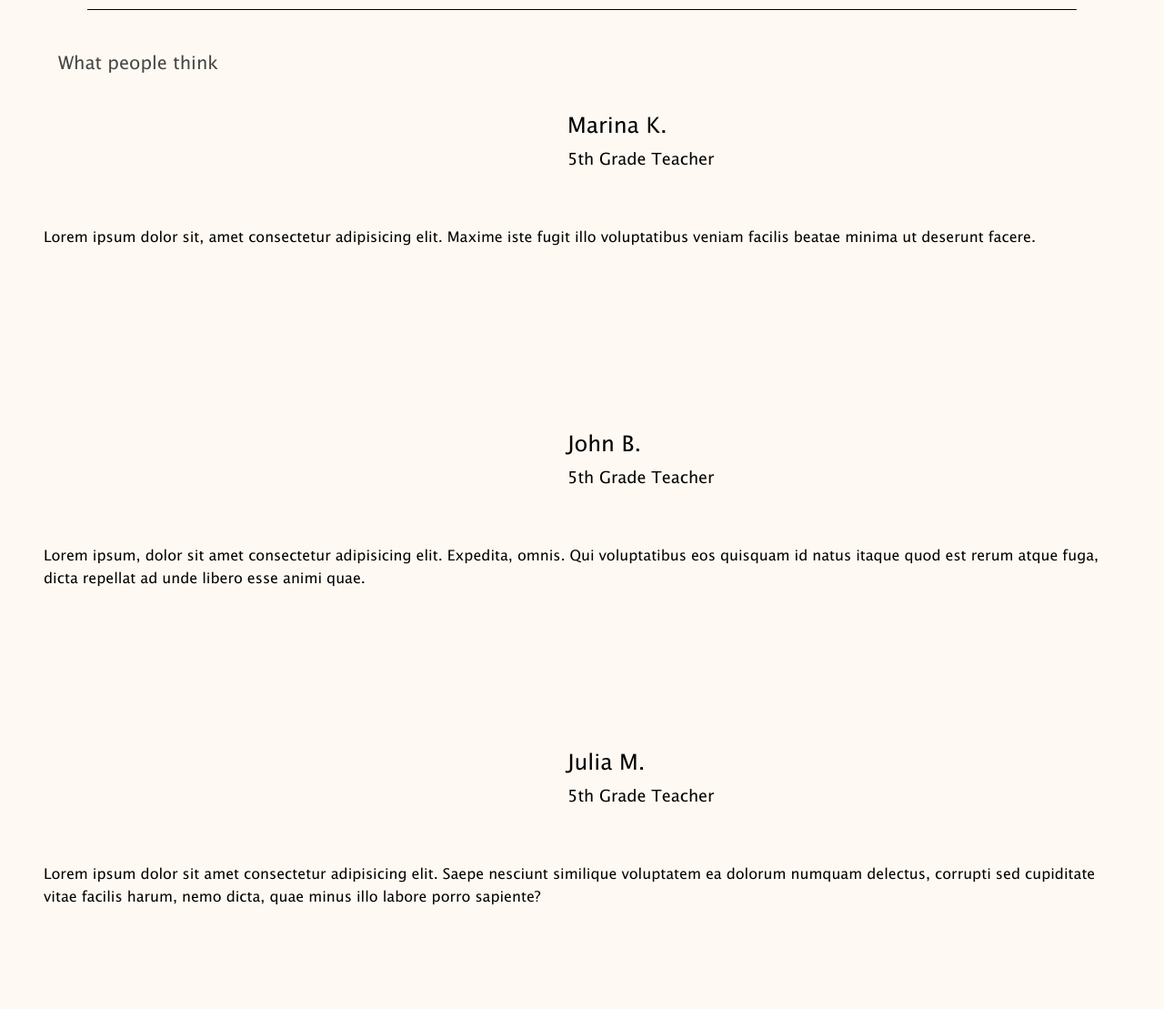
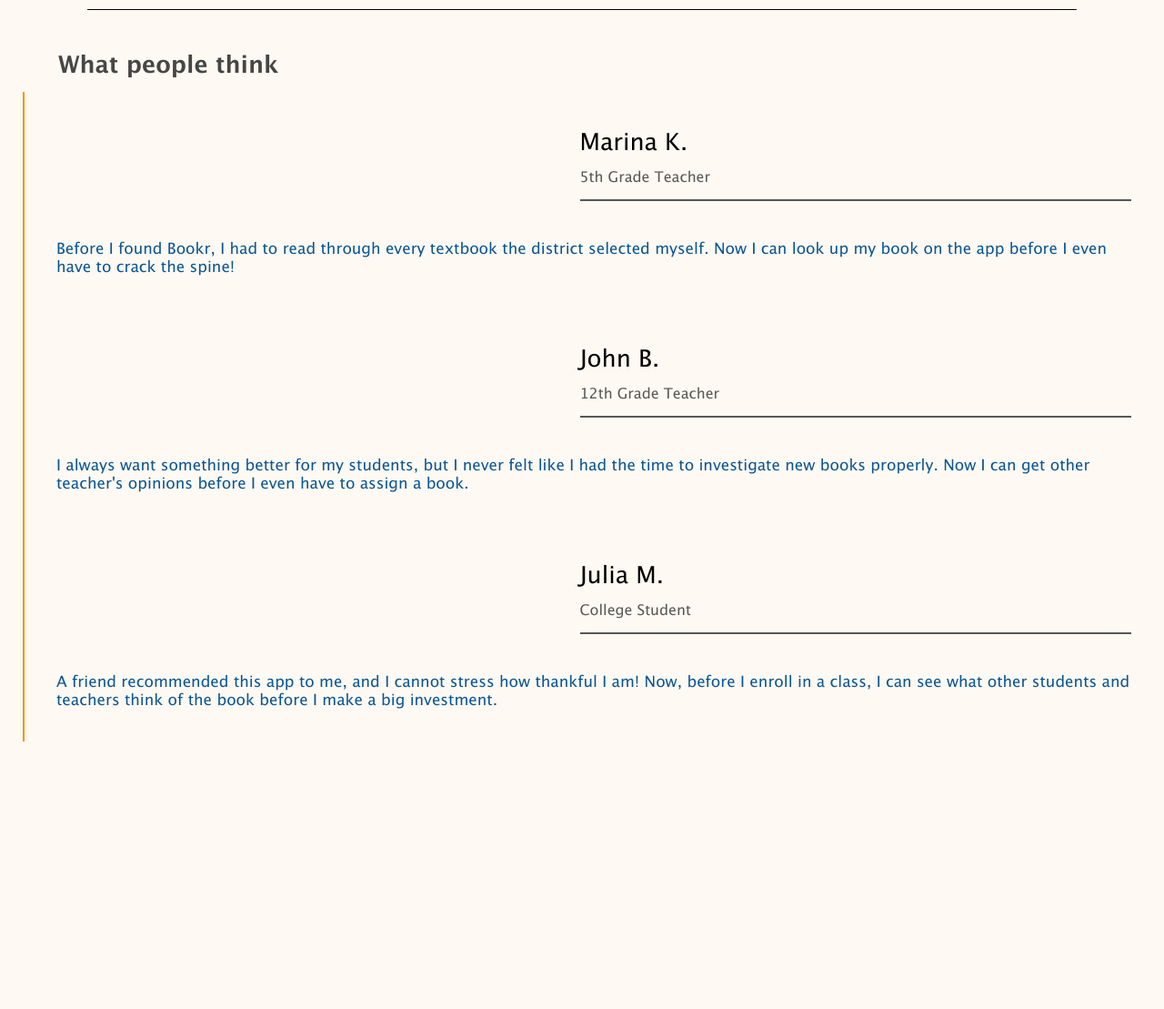
Before and after one commit to lambda-build-week-bookr/UI-dvcolin, a plain HTML site: page index.html in a window 1280 px wide. Shown: the part 2300-3409 px from the top of the page at 91% size. After the commit the page ends 3115 px from the top, so only its background shows below. Drawn offline with Linux system fonts and the light colour scheme.

Commit message:
Adjusted sizing of elements on product reviews section. Added text from design file. Added colors close to design file. Need to adjust border on the product reviews section

```diff
--- a/index.html
+++ b/index.html
@@ -72,23 +72,32 @@
                 <div class="product-review__name">Marina K.</div>
                 <div class="product-review__subtitle">5th Grade Teacher</div>
             </div>
-            <p class="product-review__description">Lorem ipsum dolor sit, amet consectetur adipisicing elit. Maxime iste fugit illo voluptatibus veniam facilis beatae minima ut deserunt facere.</p>
+            <p class="product-review__description">Before I found Bookr, I had to read through every
+                textbook the district selected myself. Now I can look up my book on the app before I even
+                 have to crack the spine!
+            </p>
         </div>
         <div class="product-review">
                 <div class="product-review__header">
                     <img src="images/john.png" alt="" class="product-review__image">
                     <div class="product-review__name">John B.</div>
-                    <div class="product-review__subtitle">5th Grade Teacher</div>
+                    <div class="product-review__subtitle">12th Grade Teacher</div>
                 </div>
-            <p class="product-review__description">Lorem ipsum, dolor sit amet consectetur adipisicing elit. Expedita, omnis. Qui voluptatibus eos quisquam id natus itaque quod est rerum atque fuga, dicta repellat ad unde libero esse animi quae.</p>
+            <p class="product-review__description">I always want something better for my
+                 students, but I never felt like I had the time to investigate new books properly.
+                  Now I can get other teacher's opinions before I even have to assign a book.
+            </p>
         </div>
         <div class="product-review">
                 <div class="product-review__header">
                     <img src="images/julia.png" alt="" class="product-review__image">
                     <div class="product-review__name">Julia M.</div>
-                    <div class="product-review__subtitle">5th Grade Teacher</div>
+                    <div class="product-review__subtitle">College Student</div>
                 </div>
-            <p class="product-review__description">Lorem ipsum dolor sit amet consectetur adipisicing elit. Saepe nesciunt similique voluptatem ea dolorum numquam delectus, corrupti sed cupiditate vitae facilis harum, nemo dicta, quae minus illo labore porro sapiente?</p>
+            <p class="product-review__description">A friend recommended this app to me, and I cannot
+                stress how thankful I am! Now, before I enroll in a class, I can see what other students and
+                 teachers think of the book before I make a big investment.
+            </p>
         </div>
     </div>
 </section>
--- a/less/features.less
+++ b/less/features.less
@@ -43,7 +43,7 @@
             font-size: 1.7rem;
             letter-spacing: 1px;
             text-align: center;
-            background: @bg-light-blue;
+            background: @light-blue;
             .displayFlex(column);
             font-family: @main-font;
             padding: 0 7%;
--- a/less/product-reviews.less
+++ b/less/product-reviews.less
@@ -5,24 +5,26 @@
     font-family: @main-font;
 
     .product-reviews__heading {
-        font-family: @main-font;
+        font-family: @font-bold;
         color: @dark-gray;
         width: 90%;
         margin: 0 auto;
+        margin-bottom: 1.5rem;
+        font-size: 2.6rem;
     }
 
     .product-review {
-        height: 350px;
-        padding: 2.4rem;
+        padding: 2rem;
         position: relative;
 
         .product-review__header {
-            .displayFlex(column, center, flex-start);
+            .displayFlex(column, flex-end, flex-start);
             width: 50%;
-            height: 40%;
+            height: 100px;
             margin-left: auto;
             margin-right: 1.6rem;
             text-align: left;
+            border-bottom: 2px solid @text-light-gray;
 
             .product-review__image {
                 position: absolute;
@@ -31,22 +33,31 @@
             }
 
             .product-review__name {
-                font-size: 2.4rem;
+                font-size: 2.6rem;
             }
 
             .product-review__subtitle {
-                font-size: 1.8rem;
+                font-size: 1.6rem;
                 margin: 1.6rem 0;
+                color: @text-light-gray;
             }
         }
 
         .product-review__description {
             height: 60%;
-            padding: 2.4rem;
-            font-size: 1.6rem;
+            padding: 1.5rem;
+            font-size: 1.7rem;
             font-family: @main-font;
-            line-height: 2.5rem;
+            line-height: 2rem;
+            color: @light-blue;
+            .displayFlex(column, flex-end);
+            margin-top: 2.8rem;
         }
     }
 
+    .product-reviews__container {
+        border-left: 2px solid @orange;
+        margin-left: 2.5rem;
+    }
+
 }
--- a/less/variables.less
+++ b/less/variables.less
@@ -10,4 +10,4 @@
 
 @bg-light: rgba(246, 149, 14, 0.05);
 @text-light-gray: rgba(70, 70, 70, 0.9);
-@bg-light-blue: lighten(@navy-blue, 10%);
+@light-blue: lighten(@navy-blue, 10%);
```
Also changed, not shown: css/index.css.
